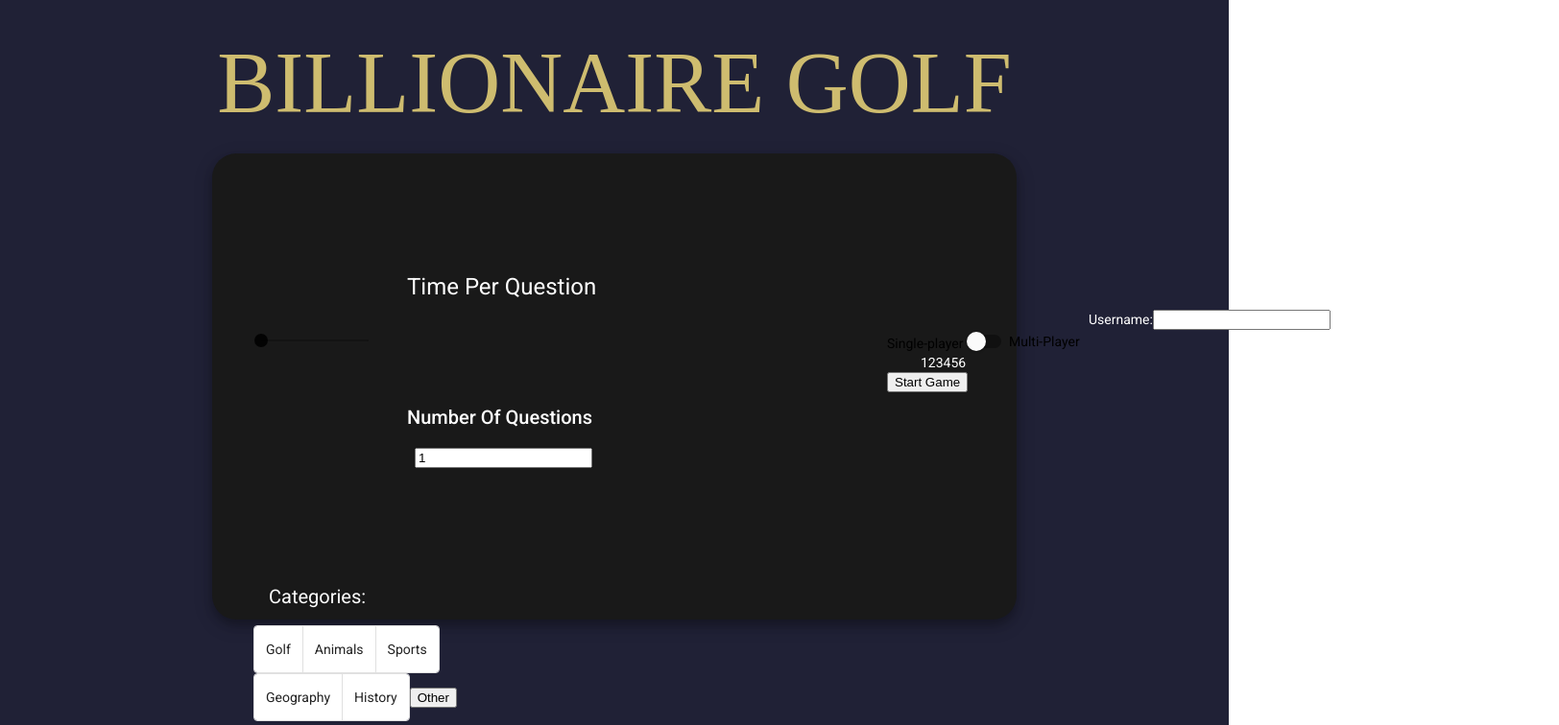
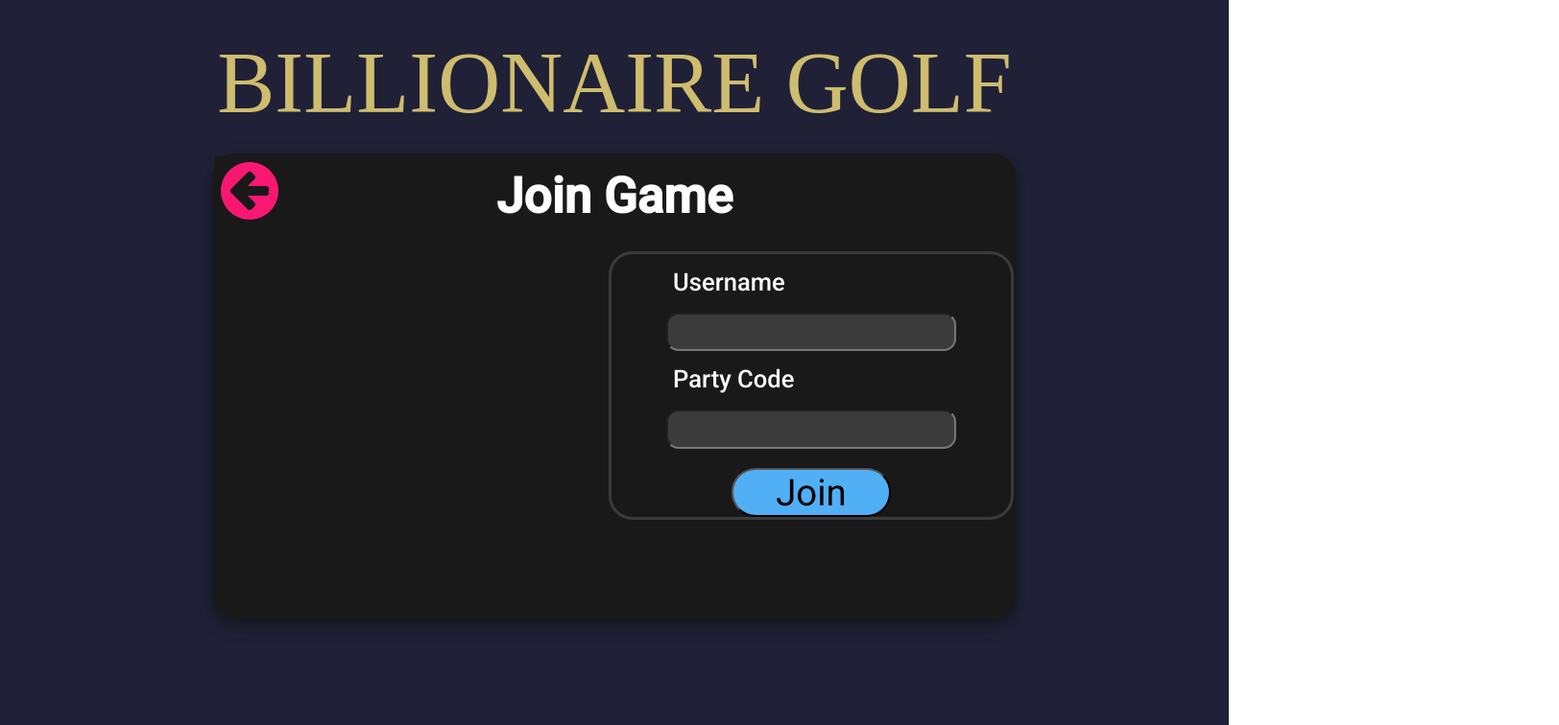
Before and after one commit to LachlanDow/Industry_Proj_Team5, an Angular app in the folder Front-end/become-billionaire/: page / in a window 1280 px wide. Both pictures are taken after a click on the button "Join Game". Shown: the top 756 px of the page at 96% size, 1624 px wide, since content can reach past the window. Built offline with nearby package versions, Linux system fonts and the light colour scheme; a web font is replaced by a local one.

Commit message:
#74 created join game page
join page created, navigation is broken needs a look at,

```diff
--- a/Front-end/become-billionaire/src/app/app.component.html
+++ b/Front-end/become-billionaire/src/app/app.component.html
@@ -27,6 +27,6 @@
         <app-leaderboard></app-leaderboard>
     </div>
     <div class="options " *ngIf="displayHost">
-        <app-host-setting></app-host-setting>
+        <app-join-game></app-join-game>
     </div>
 </body>
--- a/Front-end/become-billionaire/src/app/app.module.ts
+++ b/Front-end/become-billionaire/src/app/app.module.ts
@@ -17,6 +17,7 @@ import {MatMenuModule} from '@angular/material/menu';
 
 import {MatProgressBarModule} from '@angular/material/progress-bar';
 import { HttpClientModule } from '@angular/common/http';
+import { JoinGameComponent } from './join-game/join-game.component';
 
 
 @NgModule({
@@ -26,7 +27,8 @@ import { HttpClientModule } from '@angular/common/http';
     SettingsComponent,
     LeaderboardComponent,
     InstructionsComponent,
-    QuizPageComponent
+    QuizPageComponent,
+    JoinGameComponent
   ],
   imports: [
     BrowserModule,
--- /dev/null
+++ b/Front-end/become-billionaire/src/app/join-game/join-game.component.css
@@ -0,0 +1,84 @@
+.joingame{
+    margin:auto;
+    width: 50%;
+    height: 70%;
+    border: 3px solid #3B3B3B;
+    border-radius: 25px;
+    padding:0vw;
+    color: white;
+    float: inline-end;
+    align-content: center;
+}
+.topbar{
+    width:100%;
+}
+.div1 {
+
+    float: left;
+    height: 20%;
+    width: 0%;
+
+  }
+.btnJoin{
+    float:middle;
+}
+
+  .input{
+     height:100%;
+     text-align: center;
+
+  }
+  .btnExit{
+    float: left;
+    background-color: #191919;
+    border: none;
+    color: #FA1772;
+    position: fixed;
+    font-size: 3vw;
+    font-size: max(70px);
+    cursor: pointer;
+    margin-top: 2%;
+    margin-left: 2%;
+    position: relative;
+    z-index: 1;
+  }
+  h1{
+    font-family: "Roboto";
+      padding:2vw;
+      color:white;
+      text-align: center;
+      font-size: 4vw;
+      font-weight: bolder;
+  }
+  h2{
+    font-family: "Roboto";
+    color:white;
+    font-size: 2vw;
+    padding-top: 1vw;
+    text-align: left;
+    padding-left: 5vw;
+
+}
+  input[type=text] {
+    font-family: "Roboto";
+    width:70%;
+    border-radius: 1vw;
+    padding:0.25vw;
+    background-color: #3B3B3B;
+    font-size: 2vw;
+    text-align: center;
+    color:white;
+
+  }
+  .btnJoin{
+    font-size: 3vw;
+    background-color: #50AFF5;
+    margin-top: 5%;
+    margin-left: 10%;
+    margin-right: 10%;
+    width: 40%;
+    height: 35%;
+    max-width: 800px;
+    font-family: "Roboto";
+    border-radius: 25px;
+  }
--- /dev/null
+++ b/Front-end/become-billionaire/src/app/join-game/join-game.component.html
@@ -0,0 +1,31 @@
+<div *ngIf="!display">
+
+    <div class="topbar">
+        <div class="div1">
+             <button type="button" class="fa fa-arrow-circle-left fa-2x btnExit" (click)="onPress()"></button>
+        </div><!--div1-->
+            <h1>Join Game</h1>
+
+        <div class="joingame">
+
+            <div class ="input">
+
+                <form>
+                <h2> Username</h2>
+             <input type="text" id="username" name ="username">
+
+                <h2>Party Code</h2>
+                <input type="text" id="PartyCode" name ="PartyCode">
+                <button type="button" class="btnJoin" (click)="onPressJoin()">Join</button>
+                </form>
+
+            </div>
+
+        </div>
+
+    </div>
+</div>
+
+<div *ngIf="display">
+    <app></app>
+</div>
--- /dev/null
+++ b/Front-end/become-billionaire/src/app/join-game/join-game.component.ts
@@ -0,0 +1,24 @@
+import { Component, OnInit } from '@angular/core';
+
+@Component({
+  selector: 'app-join-game',
+  templateUrl: './join-game.component.html',
+  styleUrls: ['./join-game.component.css']
+})
+export class JoinGameComponent implements OnInit {
+  display = false;
+  constructor() { }
+
+  ngOnInit(): void {
+  }
+
+
+
+  onPress() {
+    this.display = true;
+    console.log(this.display);
+  }
+  onPressJoin(){
+
+  }
+}
```
Also changed, not shown: 1 other file (tests, documents, lock files or other folders).
